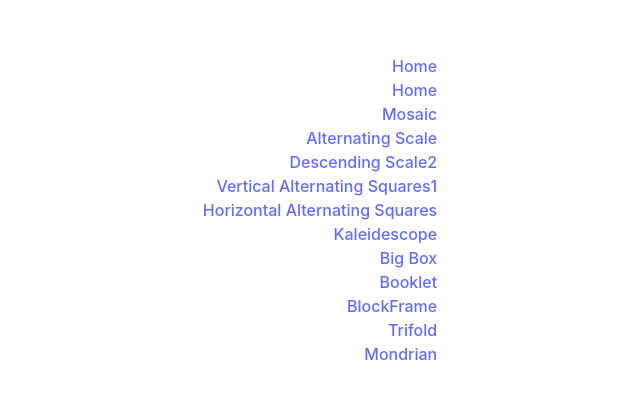
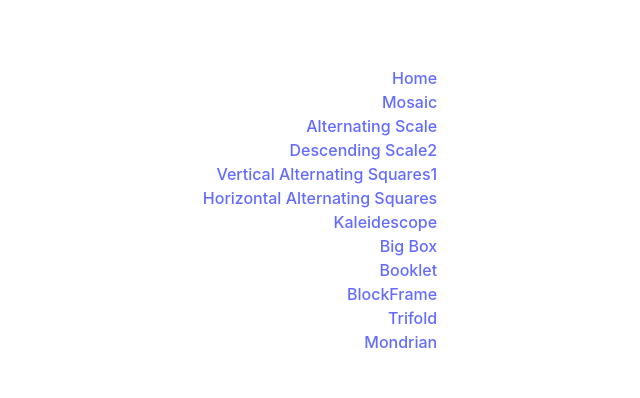
Before and after one commit to mjchin1/WebPageSamples, a React (Vite) app in the folder client/: page / in a window 1280 px wide. Shown: the part 190-588 px from the top of the page, without its empty margins (320-960 px from the left). Built offline with nearby package versions, Linux system fonts and the light colour scheme.

Commit message:
updating nav bar

```diff
--- a/client/src/Components/Navigations.jsx
+++ b/client/src/Components/Navigations.jsx
@@ -3,7 +3,6 @@ import {Link} from 'react-router-dom';
 export default function Navigations() {
     return (
         <nav className="navbar">
-            <Link to = '/'>Home</Link>
             <Link to = '/mos'>Mosaic</Link>
             <Link to = '/as'>Alternating Scale</Link>
             <Link to = '/ds2'>Descending Scale2</Link>
```
